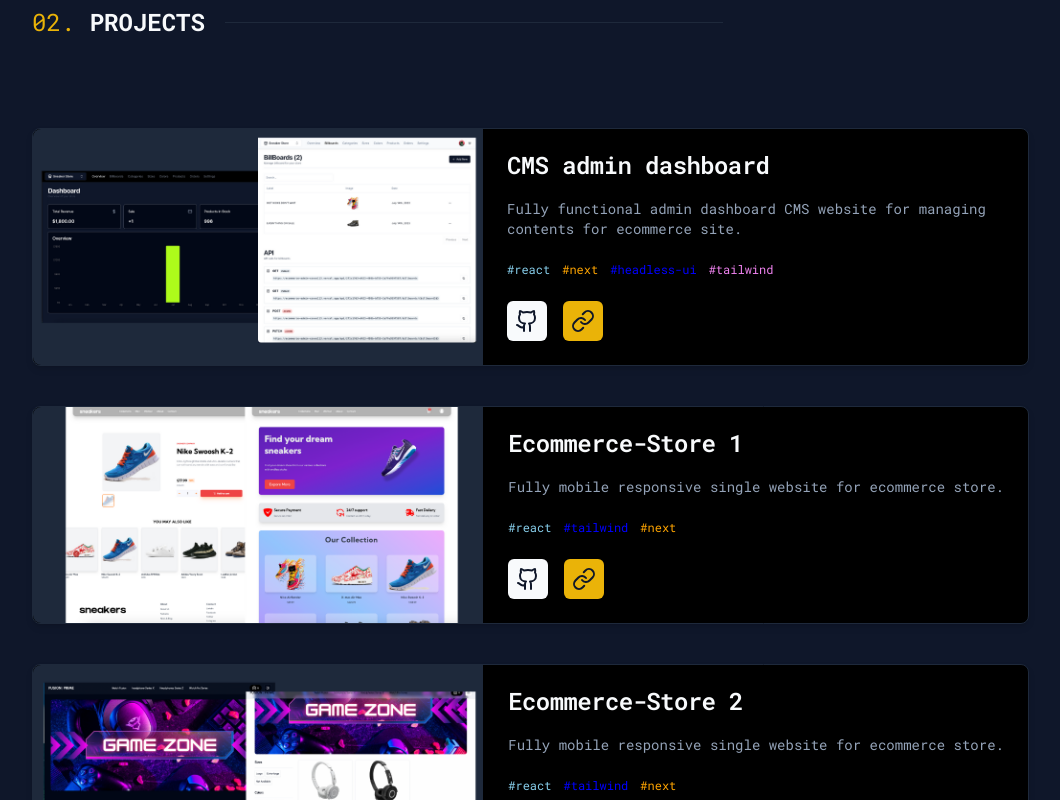
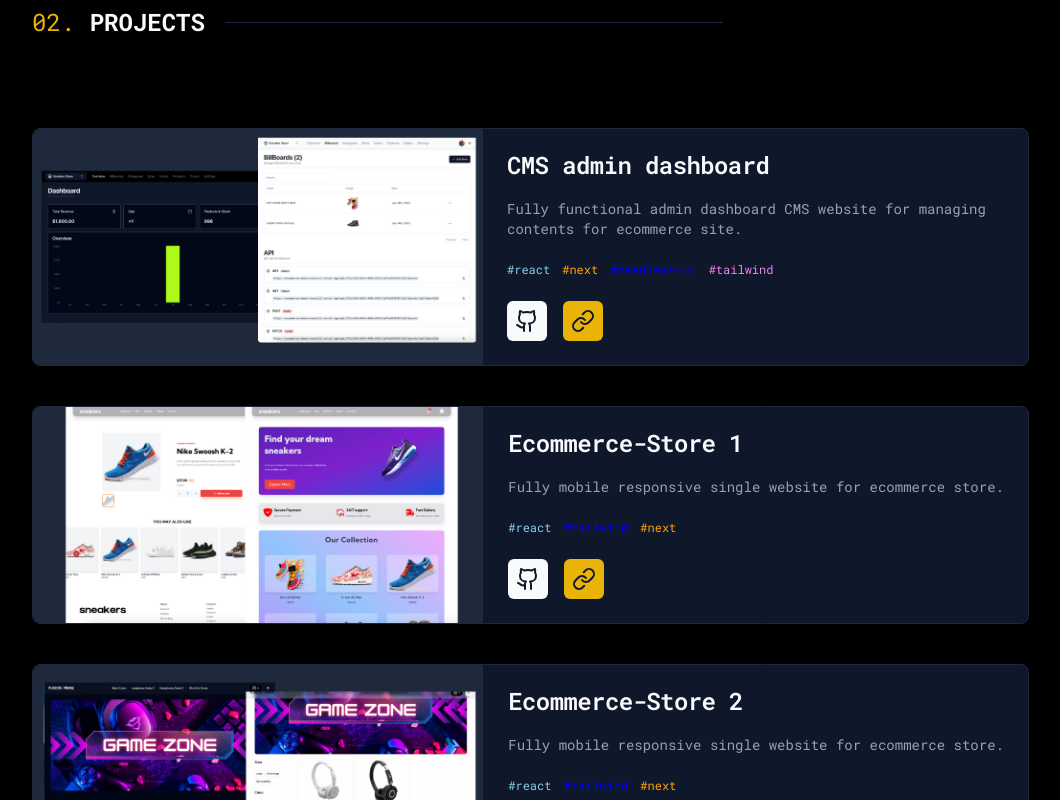
Before and after one commit to xsova113/gc-personal-website, a Next.js app: page / in a window 1280 px wide. Shown: the part 1840-2640 px from the top of the page, without its empty margins (96-1156 px from the left). Built offline with nearby package versions, Linux system fonts and the light colour scheme.

Commit message:
minor update

```diff
--- a/app/(routes)/page.tsx
+++ b/app/(routes)/page.tsx
@@ -6,7 +6,7 @@ import Contact from "@/components/contact/Contact";
 
 const Page = () => {
   return (
-      <main className="flex flex-col bg-slate-50 dark:bg-slate-900 overflow-x-clip">
+      <main className="flex flex-col overflow-x-clip dark:bg-black bg-white">
         <HeroSection />
         <AboutSection />
         <ProjectSection />
--- a/app/layout.tsx
+++ b/app/layout.tsx
@@ -22,9 +22,7 @@ export default function RootLayout({
       <head>
         <link rel="icon" type="image/svg+xml" href="/images/logo-gold.png" />
       </head>
-      <body
-        className={`${robotoMono.className} dark:bg-slate-900 bg-slate-50`}
-      >
+      <body className={`${robotoMono.className}`}>
         <ThemeProvider attribute="class" defaultTheme="dark" enableSystem>
           <NavBar />
           {children}
--- a/components/Footer.tsx
+++ b/components/Footer.tsx
@@ -9,7 +9,7 @@ const Footer = () => {
 
   return (
     <footer>
-      <Container className="bg-slate-50 dark:bg-slate-900 mt-0 pt-20">
+      <Container className="dark:bg-black bg-white mt-0 pt-20">
         <Separator />
         <div className="flex sm:flex-row flex-col max-sm:items-center max-sm:gap-y-4 py-8">
           <span className="flex-1 text-sm text-muted-foreground">
--- a/components/projects/project-section.tsx
+++ b/components/projects/project-section.tsx
@@ -15,12 +15,10 @@ import {
 import Image from "next/image";
 import { Github, Link } from "lucide-react";
 import { Button } from "../ui/button";
-import { useRouter } from "next/navigation";
 import { motion } from "framer-motion";
 import { cardVariants, slideIn } from "@/lib/motion";
 
 const ProjectSection = () => {
-  const router = useRouter();
   const [number, setNumber] = useState(4);
 
   return (
@@ -45,7 +43,7 @@ const ProjectSection = () => {
                 viewport={{ once: true }}
                 className="grid gap-4"
               >
-                <Card className="flex md:flex-row flex-col justify-between drop-shadow-md dark:bg-black bg-white">
+                <Card className="flex md:flex-row flex-col justify-between drop-shadow-md dark:bg-slate-900 bg-white">
                   <CardContent className="w-full overflow-hidden max-md:h-72 md:max-w-[300px] lg:max-w-[450px] relative">
                     <a href={item.link} target="_blank">
                       <Image
@@ -60,7 +58,11 @@ const ProjectSection = () => {
                   <div className="flex flex-col justify-between">
                     <CardHeader className="gap-4">
                       <CardTitle>
-                        <a href={item.link} target="_blank" className="hover:underline">
+                        <a
+                          href={item.link}
+                          target="_blank"
+                          className="hover:underline"
+                        >
                           {item.name}
                         </a>
                       </CardTitle>
```
